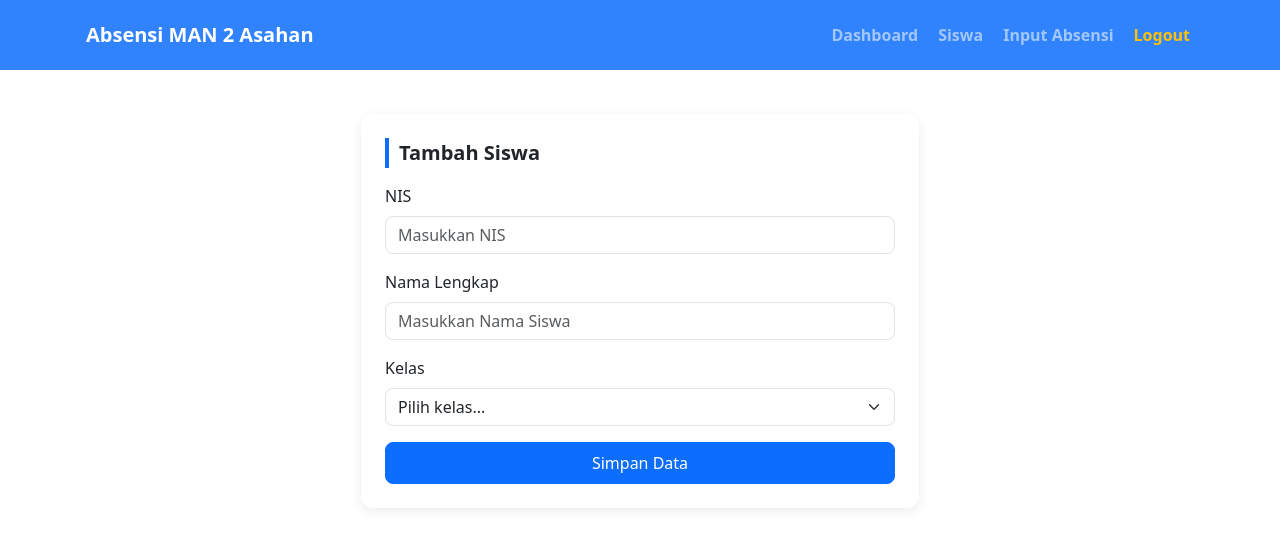
After one commit to adefathimatuzzahrohbrsilalahi/SIAbsensi, a PHP site: page /views/siswa_add.php in a window 1280 px wide. The commit adds this page. Shown: the top 548 px of the page. Run offline with PHP 8.4, Linux system fonts and the light colour scheme.

Commit message:
add: mengganti layout dan design

```diff
--- /dev/null
+++ b/views/siswa_add.php
@@ -0,0 +1,73 @@
+<?php include "layouts/header.php"; ?>
+
+<?php include "layouts/navbar.php"; ?>
+
+<style>
+    .section-title {
+        font-weight: 600;
+        font-size: 1.25rem;
+        border-left: 4px solid #0d6efd;
+        padding-left: 10px;
+        margin-bottom: 1rem;
+    }
+
+    .modern-card {
+        border: none;
+        border-radius: 12px;
+        box-shadow: 0 3px 12px rgba(0, 0, 0, 0.08);
+    }
+
+    .form-control,
+    .form-select {
+        border-radius: 8px;
+    }
+
+    .btn-modern {
+        padding: 8px 18px;
+        border-radius: 8px;
+    }
+</style>
+
+<div class="container" style="padding-top: 90px;">
+    <div class="py-4 d-flex justify-content-center">
+
+        <div class="col-md-6">
+            <div class="card modern-card p-4">
+
+                <div class="section-title">Tambah Siswa</div>
+
+                <form>
+
+                    <div class="mb-3">
+                        <label class="form-label">NIS</label>
+                        <input type="text" class="form-control" placeholder="Masukkan NIS">
+                    </div>
+
+                    <div class="mb-3">
+                        <label class="form-label">Nama Lengkap</label>
+                        <input type="text" class="form-control" placeholder="Masukkan Nama Siswa">
+                    </div>
+
+                    <div class="mb-3">
+                        <label class="form-label">Kelas</label>
+                        <select class="form-select">
+                            <option selected disabled>Pilih kelas...</option>
+                            <option>X IPA 1</option>
+                            <option>XI IPS 1</option>
+                        </select>
+                    </div>
+
+                    <button class="btn btn-primary btn-modern w-100">
+                        Simpan Data
+                    </button>
+
+                </form>
+            </div>
+        </div>
+
+    </div>
+</div>
+
+<?php include "layouts/scripts.php"; ?>
+
+<?php include "layouts/footer.php"; ?>
--- a/views/siswa_list.php
+++ b/views/siswa_list.php
@@ -39,7 +39,7 @@
       <div class="d-flex justify-content-between align-items-center mb-4">
         <h4 class="fw-bold mb-0">Daftar Siswa</h4>
 
-        <a class="btn btn-success btn-modern" href="siswa_add.html">
+        <a class="btn btn-success btn-modern" href="siswa_add.php">
           <i class="bi bi-plus-circle me-1"></i> Tambah Siswa
         </a>
       </div>
```
